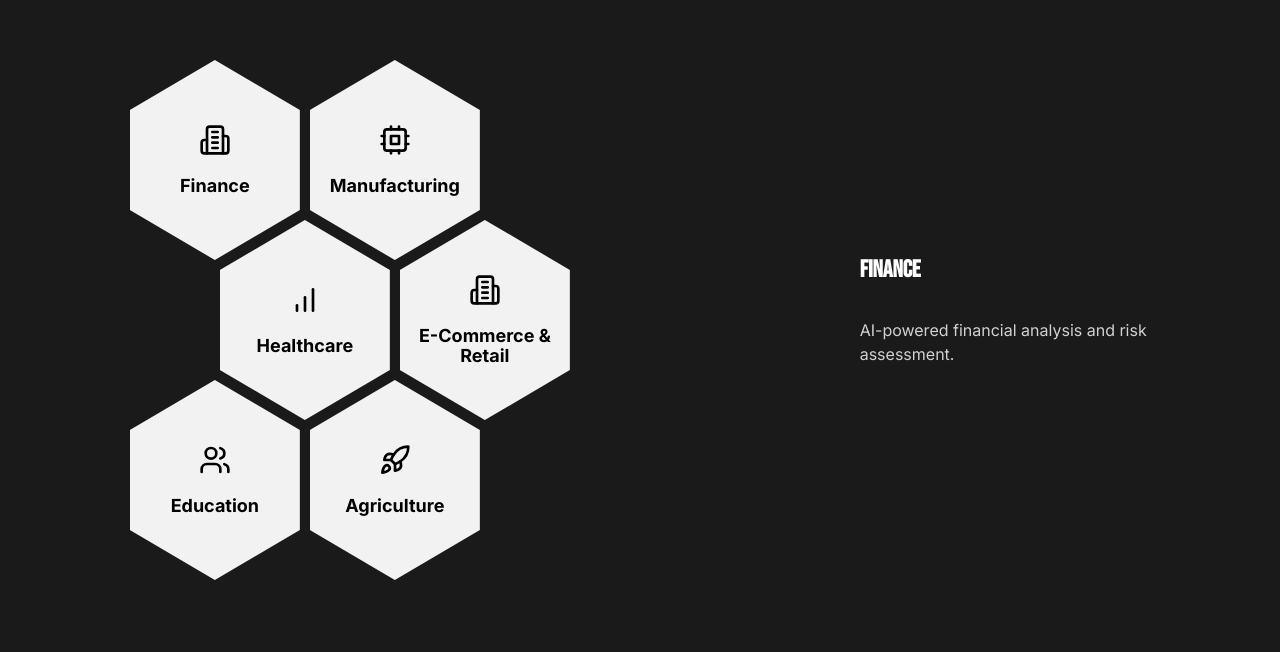
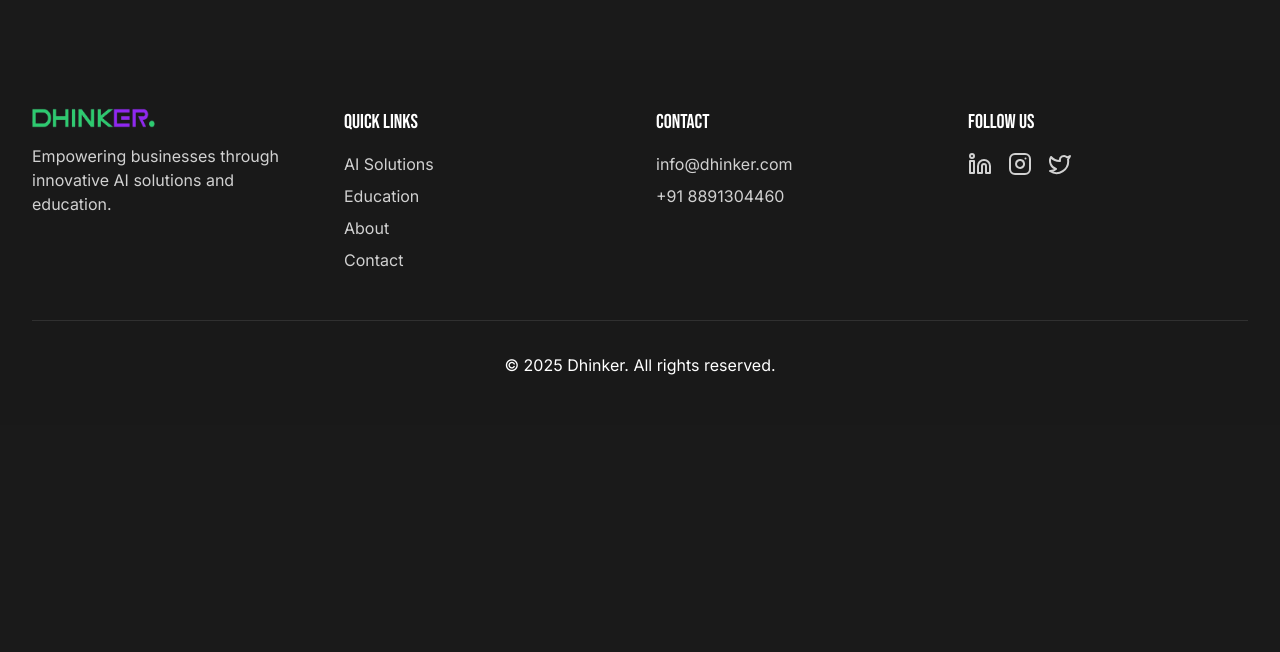
Before and after one commit to The-Kaayi/dhinker-website, a React (Vite) app: page / in a window 1280 px wide. Shown: the part 1748-2400 px from the top of the page. After the commit the page ends 2173 px from the top, so only its background shows below. Built offline with nearby package versions, Linux system fonts and the light colour scheme.

Commit message:
COmmented outr INdustries Section

```diff
--- a/src/pages/Home.tsx
+++ b/src/pages/Home.tsx
@@ -165,7 +165,7 @@ export default function Home() {
         </div>
       </section>
 
-      <IndustriesWeServe />
+      {/* <IndustriesWeServe /> */}
     </div>
   );
 }
```
